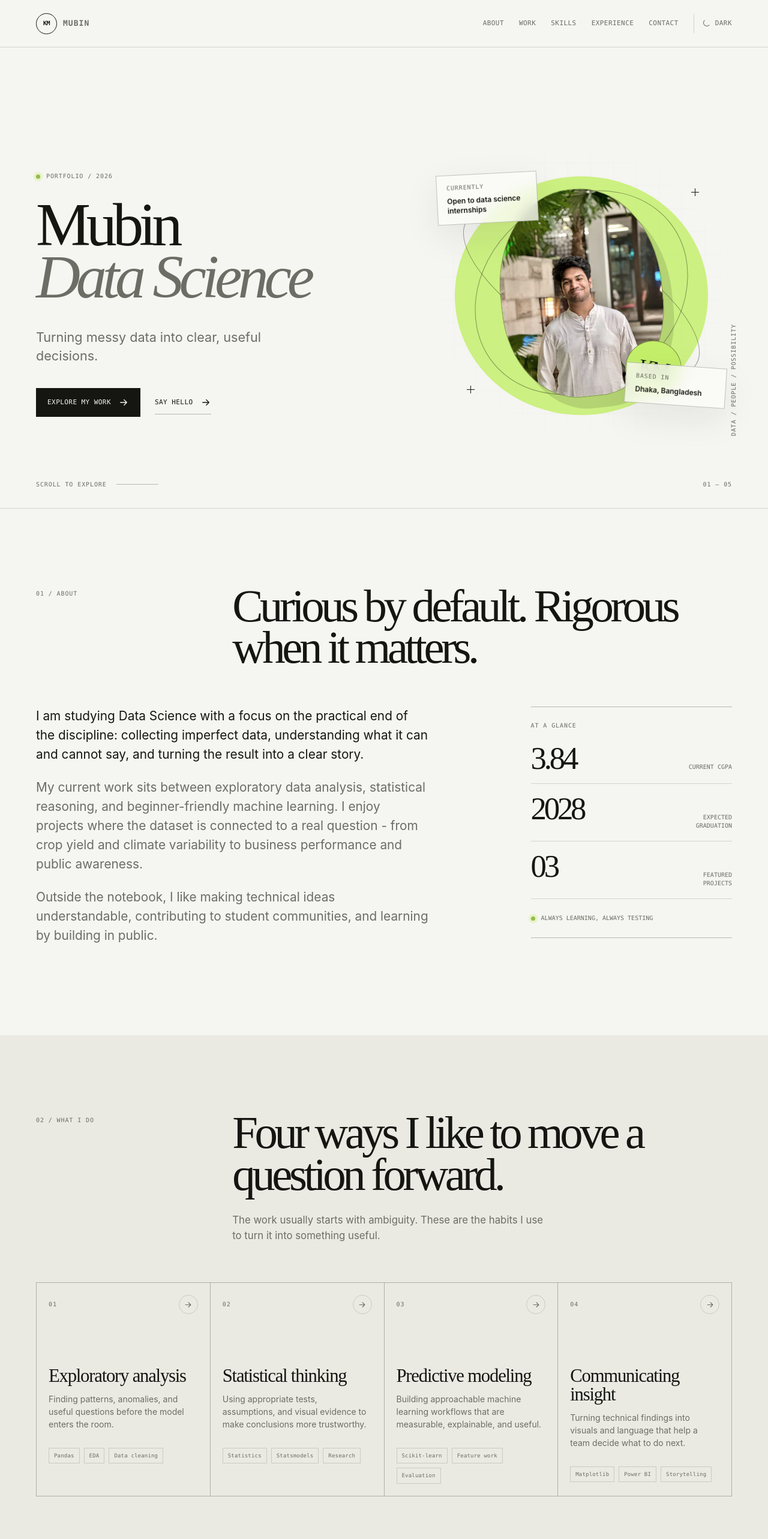
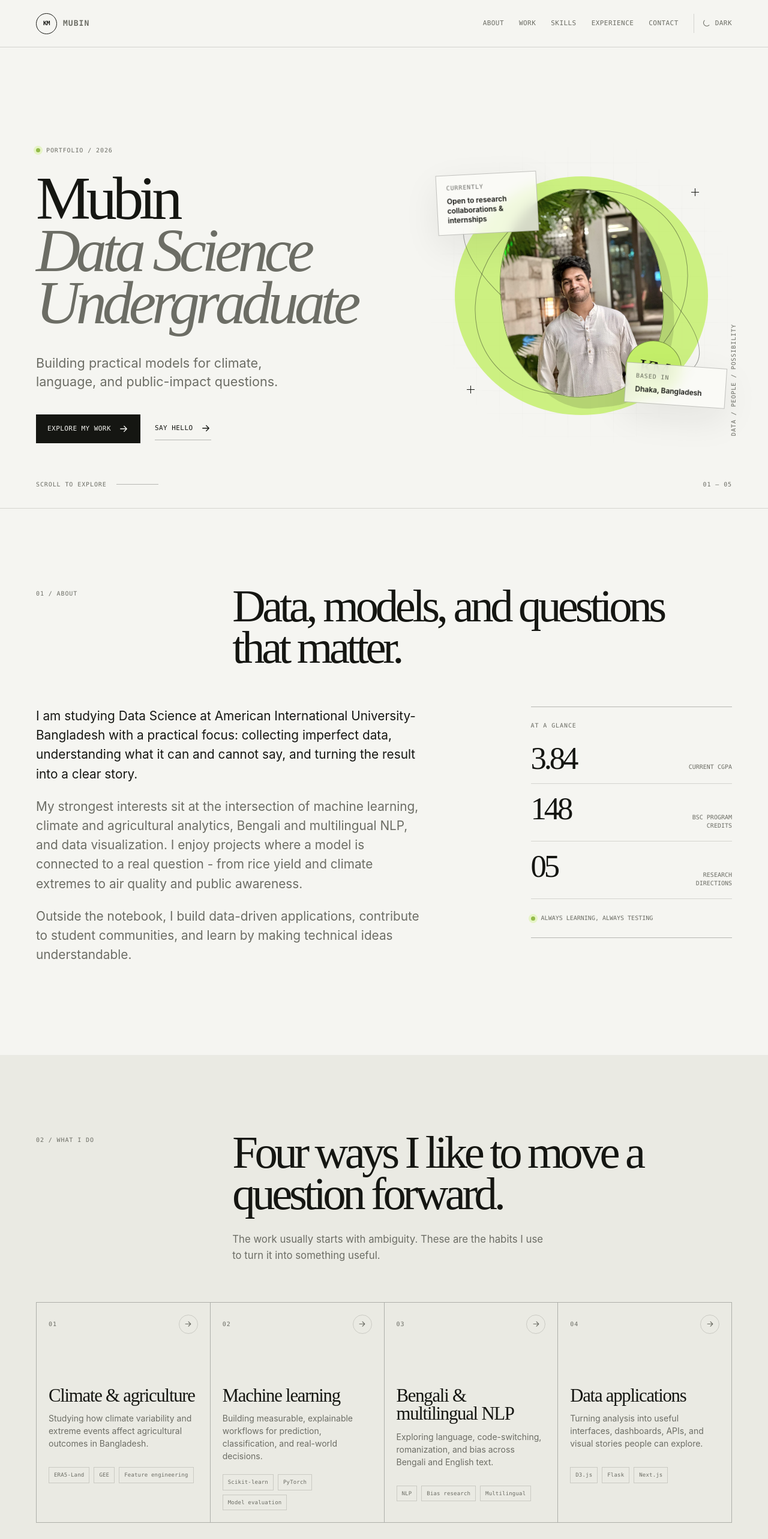
Before and after one commit to itzmubzy/itzmubzy.github.io, a React (Vite) app: page / in a window 1280 px wide. Shown: the top 2566 px of the page at 60% size. Built offline with nearby package versions, Linux system fonts and the light colour scheme; no server answers.

Commit message:
feat: sync public GitHub repositories

```diff
--- a/portfolio.config.json
+++ b/portfolio.config.json
@@ -2,12 +2,12 @@
   "site": {
     "name": "KM Mubin",
     "shortName": "Mubin",
-    "role": "Data Science Student",
+    "role": "Data Science Undergraduate",
     "eyebrow": "Portfolio / 2026",
-    "tagline": "Turning messy data into clear, useful decisions.",
-    "summary": "I am a Data Science student who enjoys asking better questions, finding the signal in real-world data, and translating analysis into decisions people can act on.",
+    "tagline": "Building practical models for climate, language, and public-impact questions.",
+    "summary": "I am a Data Science undergraduate at American International University-Bangladesh, exploring machine learning, analytics, climate research, and data-driven applications.",
     "location": "Dhaka, Bangladesh",
-    "availability": "Open to data science internships",
+    "availability": "Open to research collaborations & internships",
     "email": "kmmubin1234@gmail.com",
     "phone": "+880 1322 739367",
     "socials": [
@@ -23,6 +23,14 @@
       }
     ]
   },
+  "github": {
+    "username": "itzmubzy",
+    "profileUrl": "https://github.com/itzmubzy",
+    "enabled": true,
+    "includeForks": false,
+    "includeArchived": false,
+    "exclude": []
+  },
   "navigation": [
     { "label": "About", "href": "#about" },
     { "label": "Work", "href": "#projects" },
@@ -32,42 +40,42 @@
   ],
   "about": {
     "sectionLabel": "01 / About",
-    "title": "Curious by default. Rigorous when it matters.",
+    "title": "Data, models, and questions that matter.",
     "paragraphs": [
-      "I am studying Data Science with a focus on the practical end of the discipline: collecting imperfect data, understanding what it can and cannot say, and turning the result into a clear story.",
-      "My current work sits between exploratory data analysis, statistical reasoning, and beginner-friendly machine learning. I enjoy projects where the dataset is connected to a real question - from crop yield and climate variability to business performance and public awareness.",
-      "Outside the notebook, I like making technical ideas understandable, contributing to student communities, and learning by building in public."
+      "I am studying Data Science at American International University-Bangladesh with a practical focus: collecting imperfect data, understanding what it can and cannot say, and turning the result into a clear story.",
+      "My strongest interests sit at the intersection of machine learning, climate and agricultural analytics, Bengali and multilingual NLP, and data visualization. I enjoy projects where a model is connected to a real question - from rice yield and climate extremes to air quality and public awareness.",
+      "Outside the notebook, I build data-driven applications, contribute to student communities, and learn by making technical ideas understandable."
     ],
     "stats": [
       { "value": "3.84", "label": "Current CGPA" },
-      { "value": "2028", "label": "Expected graduation" },
-      { "value": "03", "label": "Featured projects" }
+      { "value": "148", "label": "BSc program credits" },
+      { "value": "05", "label": "Research directions" }
     ]
   },
   "focusAreas": [
     {
       "number": "01",
-      "title": "Exploratory analysis",
-      "description": "Finding patterns, anomalies, and useful questions before the model enters the room.",
-      "tags": ["Pandas", "EDA", "Data cleaning"]
+      "title": "Climate & agriculture",
+      "description": "Studying how climate variability and extreme events affect agricultural outcomes in Bangladesh.",
+      "tags": ["ERA5-Land", "GEE", "Feature engineering"]
     },
     {
       "number": "02",
-      "title": "Statistical thinking",
-      "description": "Using appropriate tests, assumptions, and visual evidence to make conclusions more trustworthy.",
-      "tags": ["Statistics", "Statsmodels", "Research"]
+      "title": "Machine learning",
+      "description": "Building measurable, explainable workflows for prediction, classification, and real-world decisions.",
+      "tags": ["Scikit-learn", "PyTorch", "Model evaluation"]
     },
     {
       "number": "03",
-      "title": "Predictive modeling",
-      "description": "Building approachable machine learning workflows that are measurable, explainable, and useful.",
-      "tags": ["Scikit-learn", "Feature work", "Evaluation"]
+      "title": "Bengali & multilingual NLP",
+      "description": "Exploring language, code-switching, romanization, and bias across Bengali and English text.",
+      "tags": ["NLP", "Bias research", "Multilingual"]
     },
     {
       "number": "04",
-      "title": "Communicating insight",
-      "description": "Turning technical findings into visuals and language that help a team decide what to do next.",
-      "tags": ["Matplotlib", "Power BI", "Storytelling"]
+      "title": "Data applications",
+      "description": "Turning analysis into useful interfaces, dashboards, APIs, and visual stories people can explore.",
+      "tags": ["D3.js", "Flask", "Next.js"]
     }
   ],
   "projects": [
@@ -117,19 +125,19 @@
   "skills": [
     {
       "title": "Programming",
-      "items": ["Python", "SQL", "C++", "Java", "C#", "R (basic)"]
+      "items": ["Python", "SQL", "C++", "JavaScript", "TypeScript", "R"]
     },
     {
-      "title": "Data science",
-      "items": ["Pandas", "NumPy", "Matplotlib", "Seaborn", "Scikit-learn", "Statsmodels"]
+      "title": "Data & ML",
+      "items": ["Pandas", "NumPy", "Scikit-learn", "PyTorch", "TensorFlow", "MLflow"]
     },
     {
-      "title": "Tools",
-      "items": ["Jupyter", "Google Colab", "Excel", "Power BI", "Git", "VS Code", "Kaggle"]
+      "title": "Visualization & data",
+      "items": ["Matplotlib", "Seaborn", "D3.js", "Power BI", "Google Earth Engine", "ERA5-Land"]
     },
     {
-      "title": "Ways of working",
-      "items": ["Data cleaning", "EDA", "Statistical analysis", "Visualization", "Communication", "Collaboration"]
+      "title": "Web & delivery",
+      "items": ["Next.js", "React", "Tailwind CSS", "Flask", "REST APIs", "Vercel"]
     }
   ],
   "experience": [
--- a/src/App.jsx
+++ b/src/App.jsx
@@ -3,6 +3,7 @@ import portfolio from '../portfolio.config.json';
 import SectionHeader from './components/SectionHeader.jsx';
 import ThemeToggle from './components/ThemeToggle.jsx';
 import ProjectCard from './components/ProjectCard.jsx';
+import { getGitHubProjects } from './data/githubRepos.js';
 
 function ArrowIcon() {
   return (
@@ -21,6 +22,10 @@ function ExternalIcon() {
   );
 }
 
+function ProjectSyncIcon() {
+  return <span className="project-sync-icon" aria-hidden="true" />;
+}
+
 function MenuIcon({ open }) {
   return (
     <span className={`menu-icon ${open ? 'menu-icon-open' : ''}`} aria-hidden="true">
@@ -33,7 +38,9 @@ function MenuIcon({ open }) {
 function App() {
   const [theme, setTheme] = useState(() => document.documentElement.dataset.theme || 'light');
   const [menuOpen, setMenuOpen] = useState(false);
-  const { site, navigation, about, focusAreas, projects, skills, experience, contact, footer } = portfolio;
+  const { site, github, navigation, about, focusAreas, projects, skills, experience, contact, footer } = portfolio;
+  const [githubProjects, setGithubProjects] = useState([]);
+  const [githubStatus, setGithubStatus] = useState(github?.enabled ? 'loading' : 'disabled');
 
   useEffect(() => {
     document.documentElement.dataset.theme = theme;
@@ -41,8 +48,38 @@ function App() {
     document.querySelector('meta[name="theme-color"]')?.setAttribute('content', theme === 'dark' ? '#0d0e0c' : '#f5f5f1');
   }, [theme]);
 
+  useEffect(() => {
+    if (!github?.enabled) return undefined;
+
+    let cancelled = false;
+    setGithubStatus('loading');
+
+    getGitHubProjects(github)
+      .then((repositories) => {
+        if (cancelled) return;
+        setGithubProjects(repositories);
+        setGithubStatus(repositories.length ? 'ready' : 'empty');
+      })
+      .catch(() => {
+        if (cancelled) return;
+        setGithubStatus('error');
+      });
+
+    return () => {
+      cancelled = true;
+    };
+  }, [github]);
+
   const toggleTheme = () => setTheme((current) => (current === 'dark' ? 'light' : 'dark'));
   const closeMenu = () => setMenuOpen(false);
+  const allProjects = [...projects, ...githubProjects];
+  const githubStatusLabel = {
+    loading: 'Syncing public GitHub repositories',
+    ready: `${githubProjects.length} public repositories synced from GitHub`,
+    empty: 'No public repositories found yet',
+    error: 'GitHub sync unavailable - showing featured work',
+    disabled: 'GitHub sync is disabled in portfolio.config.json',
+  }[githubStatus];
 
   return (
     <div className="site-shell min-h-screen">
@@ -166,10 +203,16 @@ function App() {
             <SectionHeader
               label="03 / Selected work"
               title="Projects with a real question behind them."
-              description="A growing body of work across business analytics, public-awareness research, and climate-informed modeling."
+              description="Featured case studies plus every public repository from my GitHub profile, updated automatically."
             />
+            <div className="projects-toolbar" aria-live="polite">
+              <span className="project-sync-status"><ProjectSyncIcon /> {githubStatusLabel}</span>
+              <a className="text-link" href={github.profileUrl} target="_blank" rel="noreferrer">
+                View GitHub profile <ExternalIcon />
+              </a>
+            </div>
             <div className="project-grid">
-              {projects.map((project) => <ProjectCard key={project.number} project={project} />)}
+              {allProjects.map((project) => <ProjectCard key={project.number} project={project} />)}
             </div>
           </div>
         </section>
--- a/src/components/ProjectCard.jsx
+++ b/src/components/ProjectCard.jsx
@@ -28,10 +28,17 @@ export default function ProjectCard({ project }) {
           <span className="tag" key={skill}>{skill}</span>
         ))}
       </div>
-      <div className="project-card-footer" aria-hidden="true">
-        <span>Case study in progress</span>
-        <ArrowIcon />
-      </div>
+      {project.url ? (
+        <a className="project-card-footer project-card-footer-link" href={project.url} target="_blank" rel="noreferrer">
+          <span>{project.cta || 'View repository'}</span>
+          <ArrowIcon />
+        </a>
+      ) : (
+        <div className="project-card-footer" aria-hidden="true">
+          <span>Case study in progress</span>
+          <ArrowIcon />
+        </div>
+      )}
     </article>
   );
 }
--- /dev/null
+++ b/src/data/githubRepos.js
@@ -0,0 +1,91 @@
+const GITHUB_API_ROOT = 'https://api.github.com/users';
+
+function formatRepositoryName(name) {
+  return name
+    .replace(/[-_]+/g, ' ')
+    .replace(/\b\w/g, (character) => character.toUpperCase());
+}
+
+function formatDate(date) {
+  if (!date) return 'Recently updated';
+
+  return new Intl.DateTimeFormat('en', {
+    month: 'short',
+    year: 'numeric',
+  }).format(new Date(date));
+}
+
+function getAccent(index) {
+  return ['green', 'blue', 'orange'][index % 3];
+}
+
+function toProject(repo, index) {
+  const topicSkills = Array.isArray(repo.topics) ? repo.topics : [];
+  const skills = [repo.language, ...topicSkills].filter(Boolean).slice(0, 5);
+  const stats = [
+    `${repo.stargazers_count || 0} star${repo.stargazers_count === 1 ? '' : 's'}`,
+    `${repo.forks_count || 0} fork${repo.forks_count === 1 ? '' : 's'}`,
+  ];
+
+  return {
+    number: `GH/${String(index + 1).padStart(2, '0')}`,
+    title: formatRepositoryName(repo.name),
+    category: repo.language ? `GitHub / ${repo.language}` : 'GitHub repository',
+    period: `Updated ${formatDate(repo.pushed_at)}`,
+    description: repo.description || 'A public repository by KM Mubin. Open it on GitHub to explore the code and documentation.',
+    details: [
+      ...stats,
+      repo.archived ? 'Archived repository' : 'Public repository',
+    ],
+    skills: skills.length ? skills : ['GitHub', 'Open source'],
+    accent: getAccent(index),
+    url: repo.html_url,
+    cta: 'View on GitHub',
+    source: 'github',
+  };
+}
+
+async function fetchRepositoryPage(username, page) {
+  const response = await fetch(`${GITHUB_API_ROOT}/${encodeURIComponent(username)}/repos?per_page=100&page=${page}&sort=updated`, {
+    headers: { Accept: 'application/vnd.github+json' },
+  });
+
+  if (!response.ok) {
+    throw new Error(`GitHub returned ${response.status}`);
+  }
+
+  return response.json();
+}
+
+/**
+ * Fetch all public repositories owned by a GitHub user and map them to the
+ * same shape used by the local project cards. The local JSON projects remain
+ * the fallback when the public GitHub API is unavailable or empty.
+ */
+export async function getGitHubProjects({
+  username,
+  includeForks = false,
+  includeArchived = false,
+  exclude = [],
+} = {}) {
+  if (!username) return [];
+
+  const repositories = [];
+  let page = 1;
+
+  while (page <= 10) {
+    const batch = await fetchRepositoryPage(username, page);
+    repositories.push(...batch);
+    if (batch.length < 100) break;
+    page += 1;
+  }
+
+  const excludedNames = new Set(exclude.map((name) => name.toLowerCase()));
+
+  return repositories
+    .filter((repo) => includeForks || !repo.fork)
+    .filter((repo) => includeArchived || !repo.archived)
+    .filter((repo) => !excludedNames.has(repo.name.toLowerCase()))
+    .sort((first, second) => new Date(second.pushed_at) - new Date(first.pushed_at))
+    .map(toProject);
+}
--- a/src/index.css
+++ b/src/index.css
@@ -878,6 +878,49 @@ button {
   color: var(--muted);
 }
 
+.project-card-footer-link {
+  transition: color 180ms ease;
+}
+
+.project-card-footer-link:hover,
+.project-card-footer-link:focus-visible {
+  color: var(--ink);
+}
+
+.projects-toolbar {
+  display: flex;
+  align-items: center;
+  justify-content: space-between;
+  gap: 20px;
+  margin: -18px 0 28px;
+  padding: 14px 0;
+  border-top: 1px solid var(--line);
+  border-bottom: 1px solid var(--line);
+}
+
+.projects-toolbar .text-link {
+  flex-shrink: 0;
+}
+
+.project-sync-status {
+  display: inline-flex;
+  align-items: center;
+  gap: 9px;
+  color: var(--muted);
+  font-family: var(--mono);
+  font-size: 10px;
+  letter-spacing: 0.04em;
+  text-transform: uppercase;
+}
+
+.project-sync-icon {
+  width: 7px;
+  height: 7px;
+  border-radius: 50%;
+  background: var(--accent);
+  box-shadow: 0 0 0 4px color-mix(in srgb, var(--accent) 18%, transparent);
+}
+
 .skills-layout {
   display: grid;
   grid-template-columns: minmax(220px, 0.65fr) minmax(0, 1.35fr);
@@ -1344,6 +1387,12 @@ button {
     min-height: 140px;
   }
 
+  .projects-toolbar {
+    display: grid;
+    gap: 14px;
+    margin-top: -10px;
+  }
+
   .skills-intro {
     display: block;
   }
```
Also changed, not shown: 2 other files (tests, documents, lock files or other folders).
